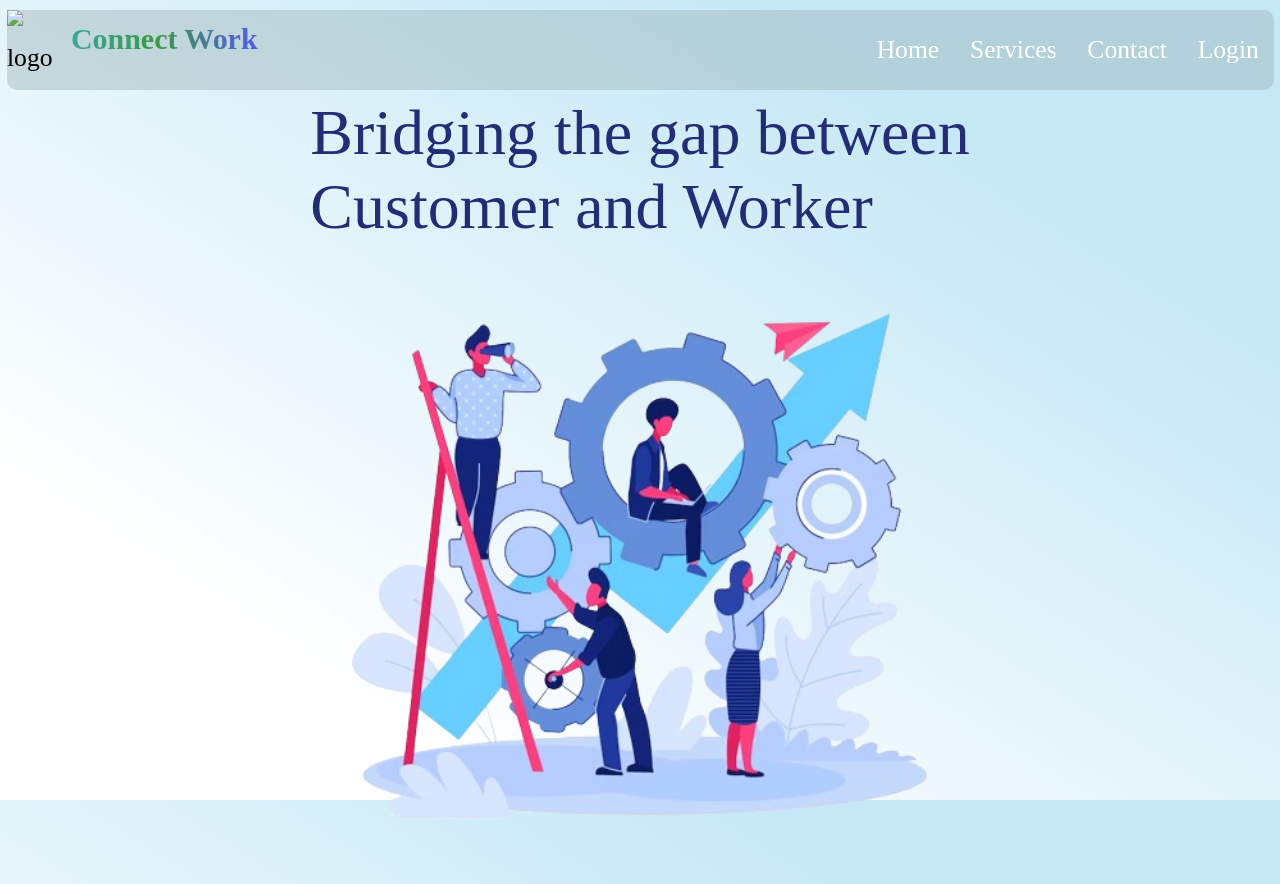
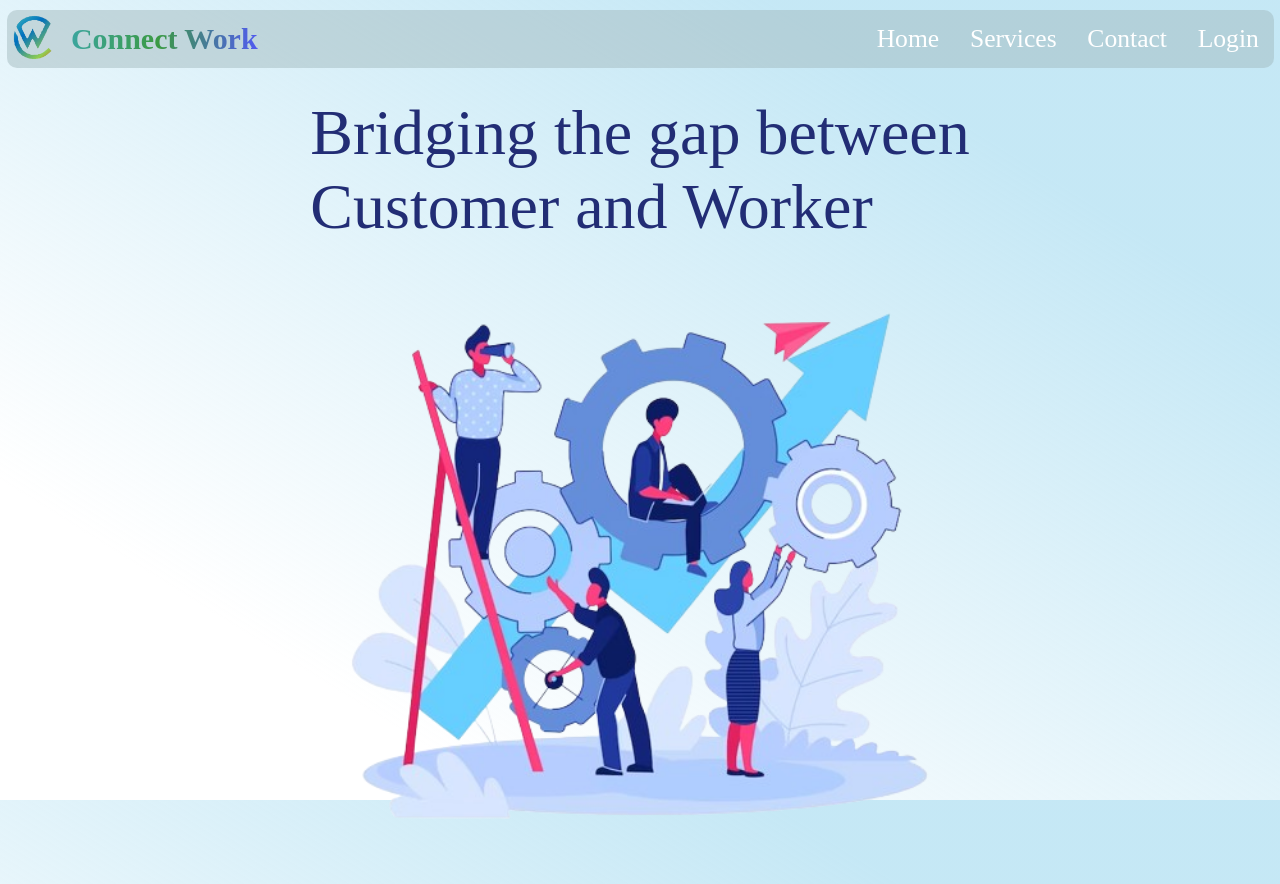
Before and after one commit to ChunchuManoj/ConnectWork, a plain HTML site: page index.html in a window 1280 px wide. Drawn offline with Linux system fonts and the light colour scheme; files whose address does not match are found by name.

Commit message:
Update index.html

```diff
--- a/index.html
+++ b/index.html
@@ -13,7 +13,7 @@
 <body>
     <div class="nav-bar">
         <div class="logo">
-             <img src="..images/Picture4-removebg-preview.png" alt="logo" id="logo">
+             <img src="./images/Picture4-removebg-preview.png" alt="logo" id="logo">
              <div class="title"><h3>Connect Work</h3></div>
         </div>
         <div class="menu">
```
